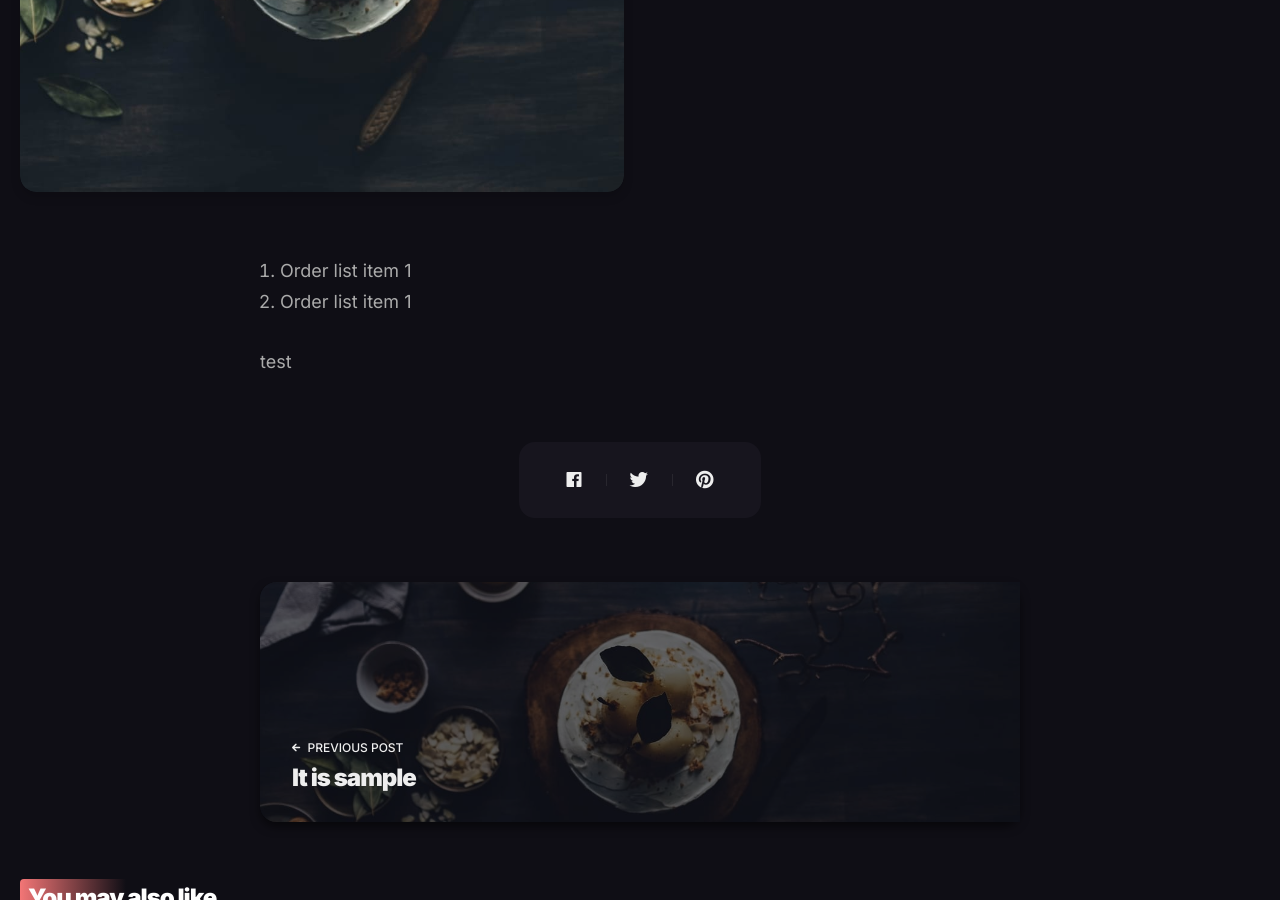
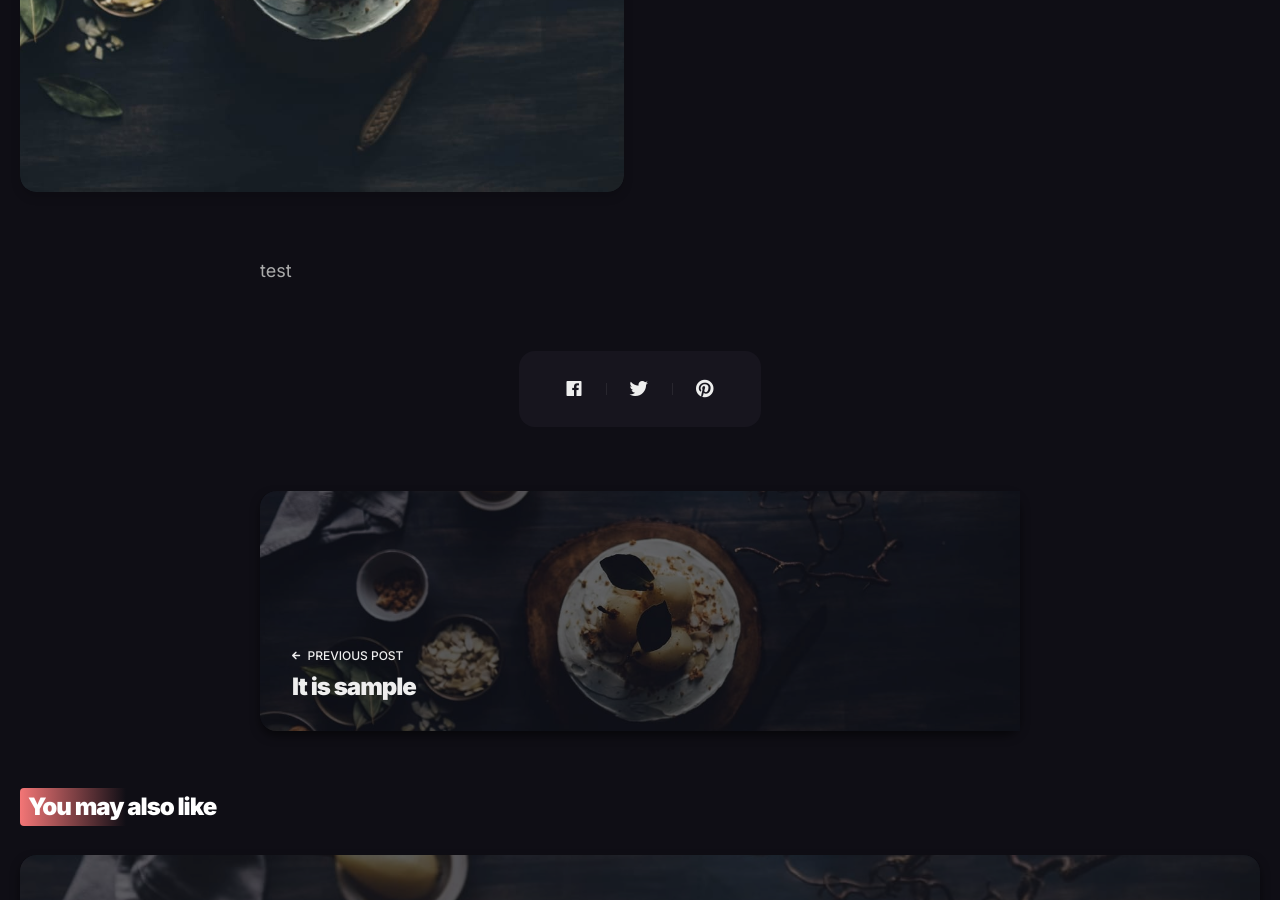
Before and after one commit to hwanyong/hwanyong.github.io, a Jekyll site: the page built from _posts/2018-10-19-sprite-animate.md, in a window 1280 px wide and 900 px high, scrolled down 502 px. Built offline with Jekyll 4.4.1, drawn with Linux system fonts in a browser that asks for light colours; nearby versions of some CDN libraries; comment, search, counter and statistics services are not loaded.

Commit message:
Update 2018-10-19-sprite-animate.md

```diff
--- a/_posts/2018-10-19-sprite-animate.md
+++ b/_posts/2018-10-19-sprite-animate.md
@@ -12,10 +12,8 @@ tags:   [sample, nature]
 <!-- #### Heading 3 level -->
 <!-- ##### Heading 4 level -->
 <!-- ###### Heading 5 level -->
-
-1. Order list item 1
-2. Order list item 1
-
+<!-- 1. Order list item 1 -->
+<!-- 2. Order list item 1 -->
 <!-- - Unordered list item 1 -->
 <!-- - Unordered list item 2 -->
 
```
